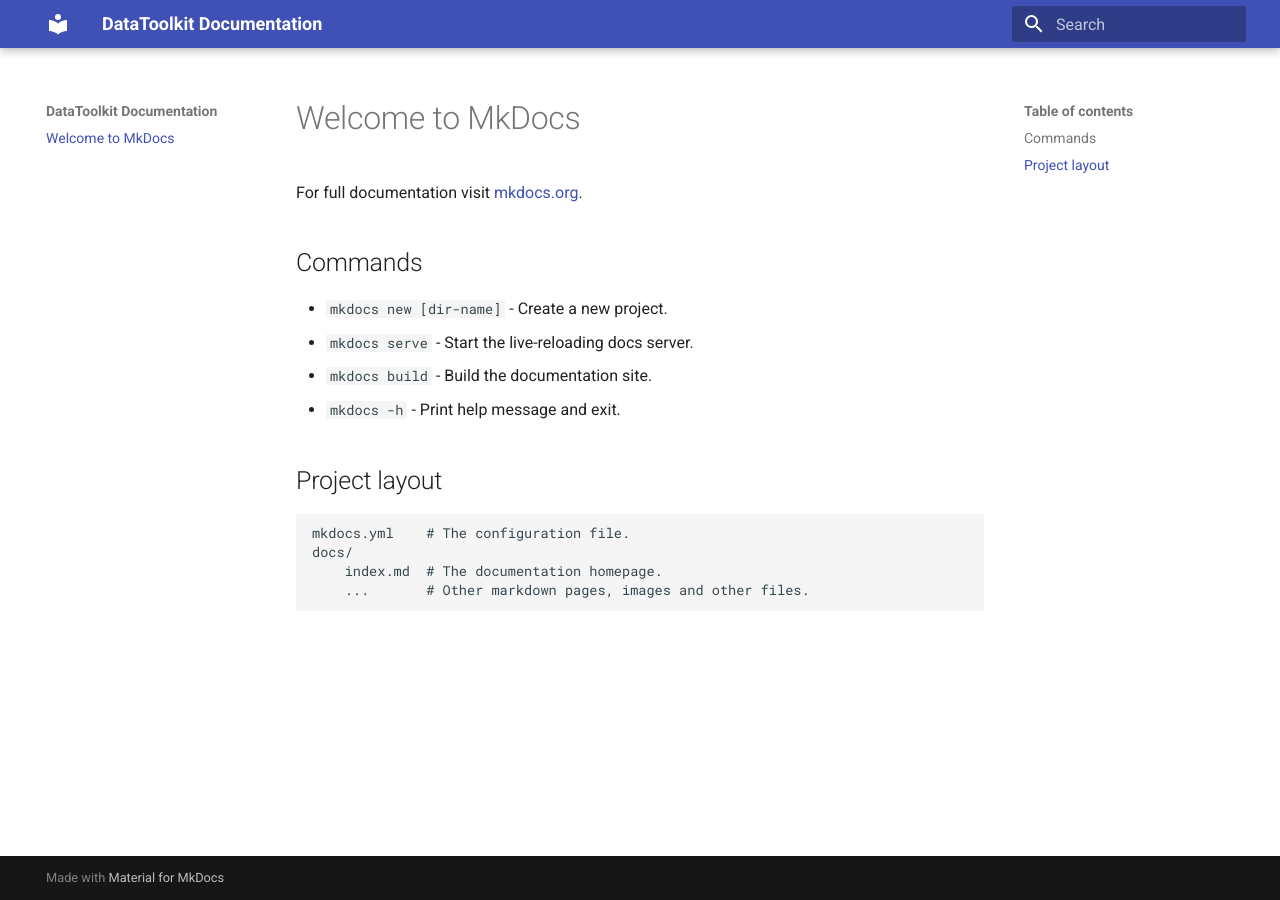
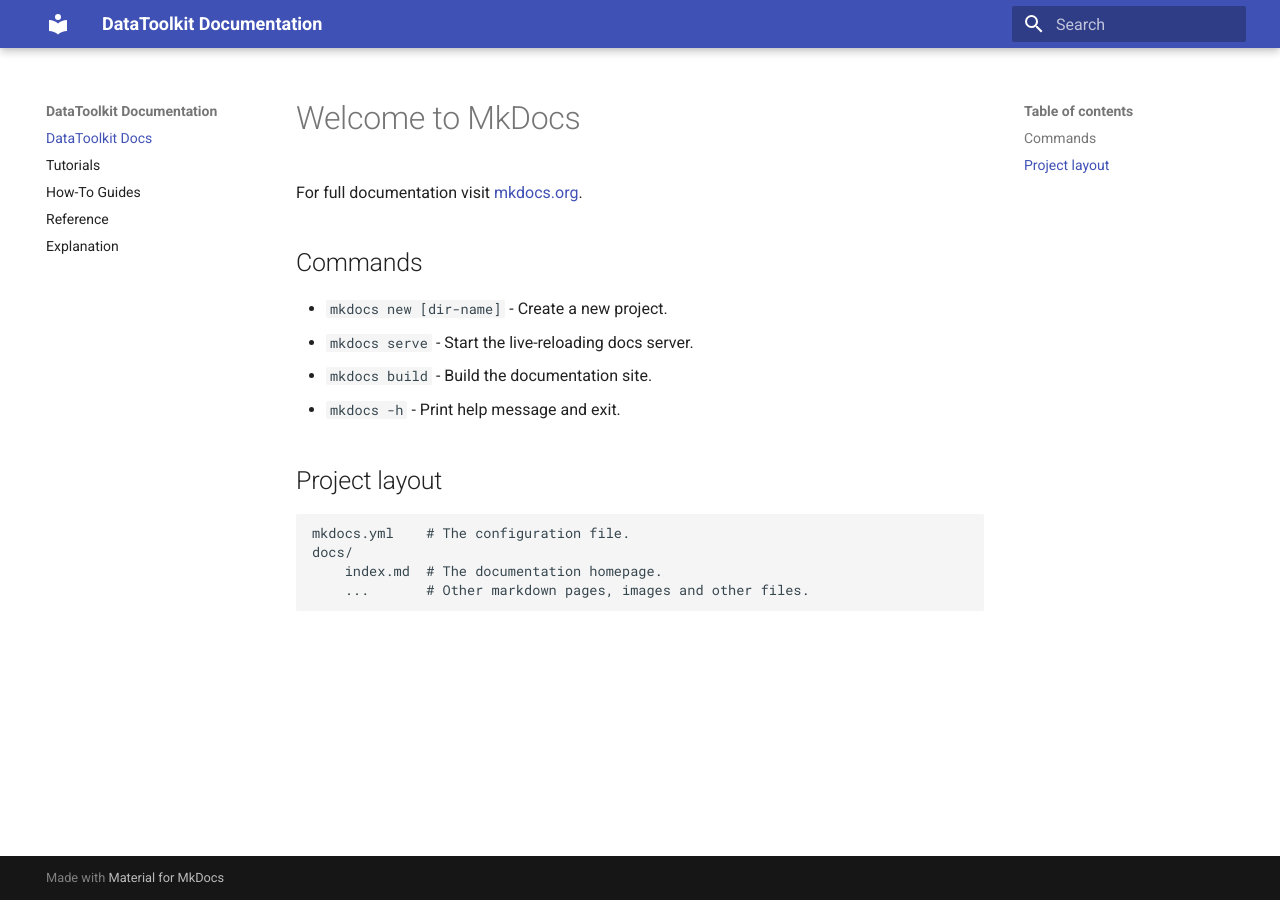
Before and after one commit to hsteinshiromoto/datatoolkit, an MkDocs documentation site: the page built from docs/index.md, in a window 1280 px wide. Built offline with MkDocs 1.6.1 and Material for MkDocs 9.7.7, drawn with Linux system fonts in a browser that asks for light colours.

Commit message:
add docs structure

```diff
--- a/mkdocs.yml
+++ b/mkdocs.yml
@@ -2,3 +2,10 @@
 
 theme:
   name: "material"
+
+nav:
+  - DataToolkit Docs: index.md
+  - tutorials.md
+  - How-To Guides: how-to-guides.md
+  - reference.md
+  - explanation.md
```
Also changed, not shown: docs/explanation.md (added), docs/hot-to-guides.md (added), docs/reference.md (added), docs/tutorials.md (added).
